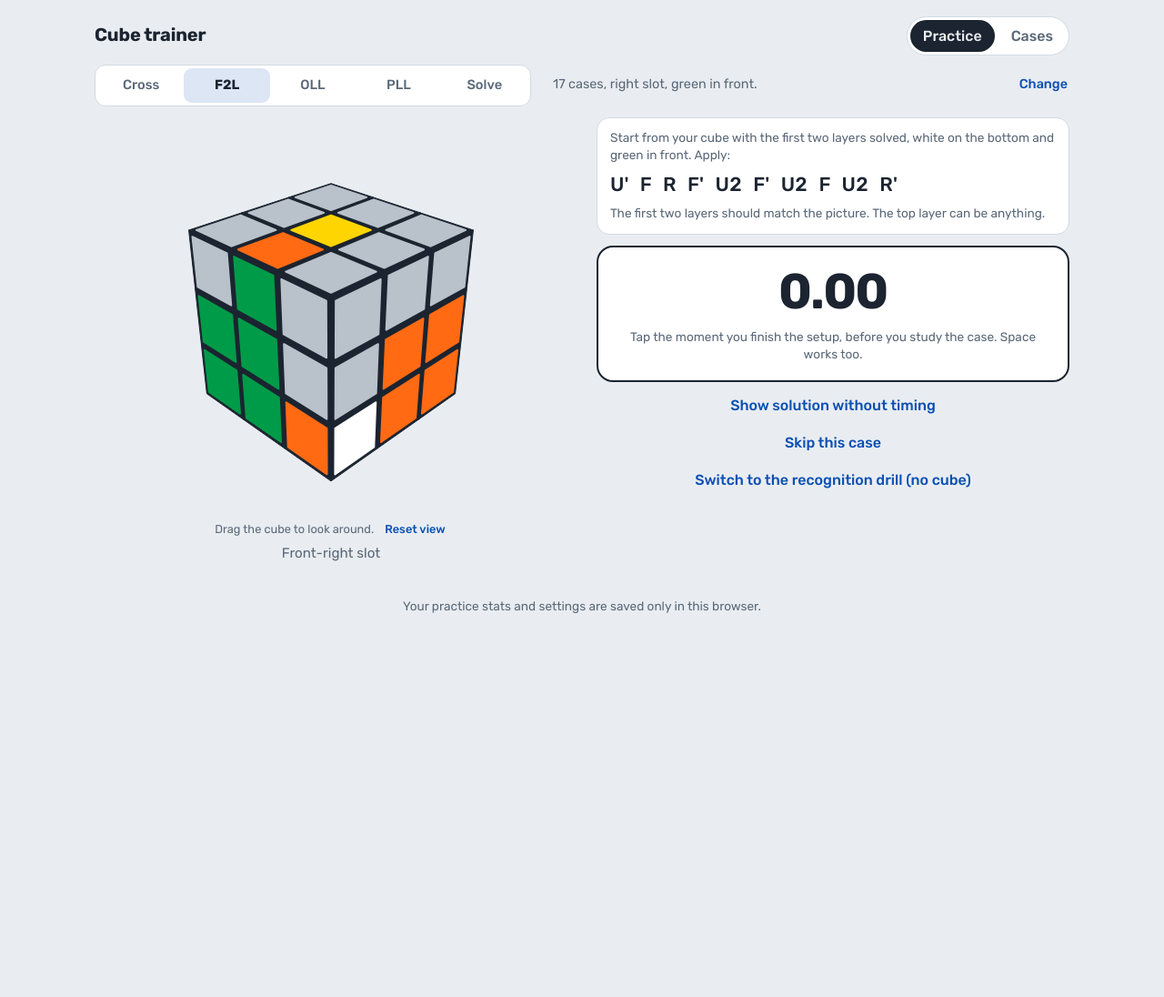
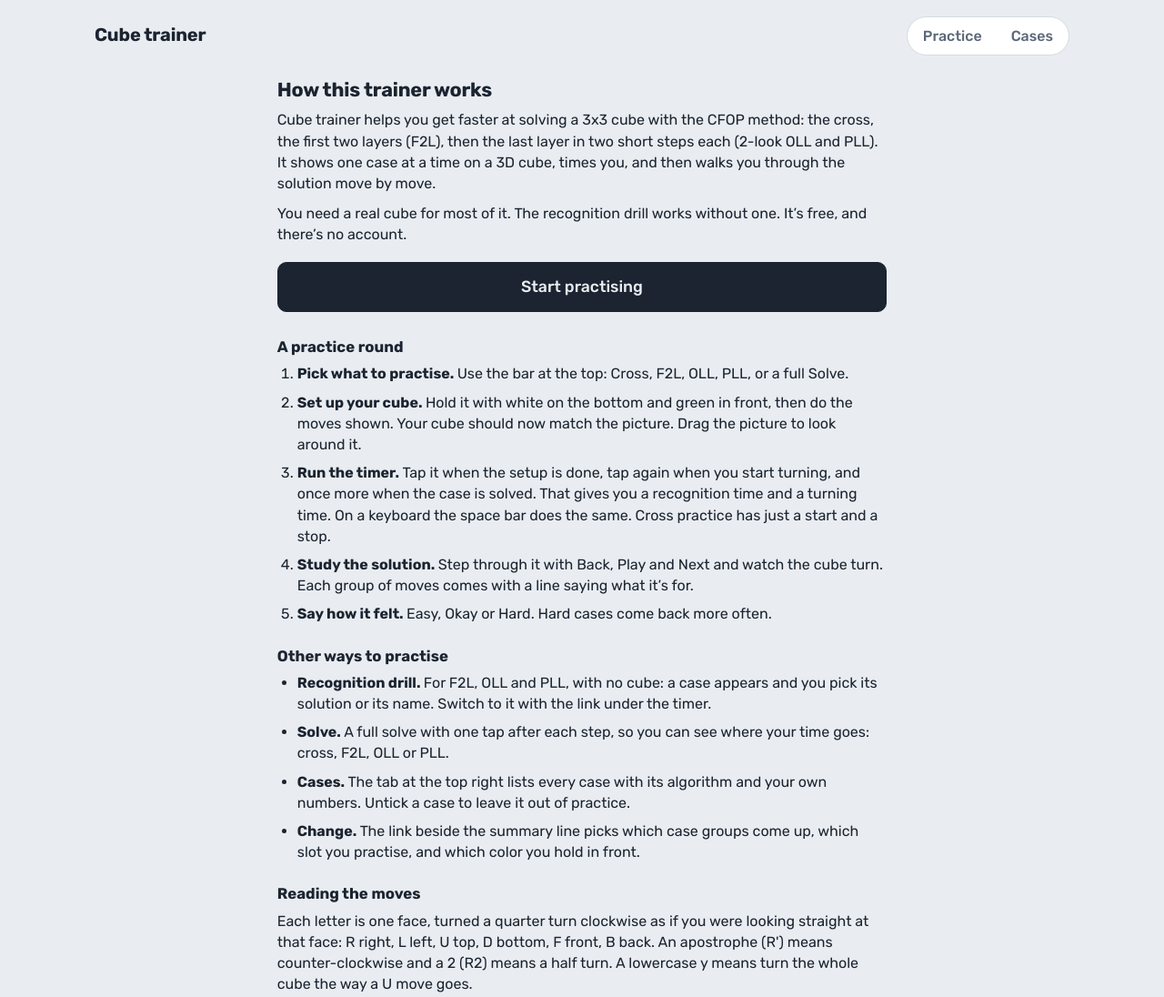
Before and after one commit to brunskito/cube-trainer, a website: page site/index.html in a window 1280 px wide. Shown: the top 1096 px of the page at 91% size. Before the commit the page ends 800 px from the top, so only its background shows below. Drawn offline with Linux system fonts and the light colour scheme.

Commit message:
Add a first-visit guide and anonymous skill and volume ranges
- A "How this trainer works" page: shown first to a new visitor,
  reachable afterwards from a footer link.
- Visit counting now also reports a rough range for full-solve time
  and milestones for how much was practised, once per visit. The
  footer says so. Actual times and stats still never leave the browser.

Co-Authored-By: Claude Fable 5.2 <noreply@anthropic.com>
Claude-Session: https://claude.ai/code/session_01DrvqE4Z2tMSkii9JBQutgf

```diff
--- a/site/index.html
+++ b/site/index.html
@@ -206,6 +206,14 @@ h1{white-space:nowrap}
   main:has(.timer.solve){padding-bottom:calc(170px + env(safe-area-inset-bottom,0px))}
 }
 .foot{margin:28px auto 0;text-align:center;max-width:60ch}
+.foot+.foot{margin-top:8px}
+.guide{max-width:66ch;margin:0 auto;padding-top:4px}
+.guide h2{font-size:1.05rem;margin:22px 0 6px}
+.guide h2.gtitle{font-size:1.35rem;margin-top:8px;letter-spacing:-.01em}
+.guide p{margin:0 0 10px}
+.guide ol,.guide ul{margin:0 0 10px;padding-left:22px}
+.guide li{margin-bottom:8px}
+.guide .btn.big{margin:8px 0 4px;touch-action:auto}
 /* ---------- larger screens ---------- */
 .topbar,.cols,.colA,.colB,.solo{display:contents}
 .lead,#cases>.small{max-width:70ch}
@@ -259,6 +267,8 @@ h1{white-space:nowrap}
 </header>
 <section id="practice"></section>
 <section id="cases" hidden></section>
+<section id="guide" hidden></section>
+<p class="small foot"><a class="link" href="#guide">How to use this trainer</a></p>
 <p class="small foot" id="privacy"></p>
 </main>
 <script>
@@ -551,6 +561,18 @@ if (counting) setInterval(() => {
   activeMs += STAY_TICK;
   for (const m of STAY_MARKS) if (activeMs >= m * 60000) trackOnce('stayed-' + m + '-min');
 }, STAY_TICK);
+// How much gets practised in a visit (cases, drill answers and full solves together), as milestones.
+const CASE_MARKS = [10, 25, 50, 100];
+let visitCases = 0;
+function countPractice() { visitCases++; for (const m of CASE_MARKS) if (visitCases >= m) trackOnce('did-' + m + '-cases'); }
+// A rough range for full-solve time, once per visit: the average of 5 when there is one, otherwise the solve just done.
+// Only the range is sent, never the time itself.
+let rangeSent = false;
+function reportSolveRange(ms) {
+  if (rangeSent) return; rangeSent = true;
+  const s = ms / 1000;
+  trackOnce('solve-' + (s < 30 ? 'under-30s' : s < 60 ? '30-60s' : s < 120 ? '1-2min' : 'over-2min'));
+}
 const S = () => store.settings;
 const mode = () => S().mode;
 
@@ -776,7 +798,8 @@ function record(v) {
   st.u = Date.now(); if (v !== null) { st.r.push(v); st.r = st.r.slice(-5); }
   st.n++; if (current.timed) { st.t.push(Math.round(elapsed)); st.t = st.t.slice(-20); if (current.rec != null) { st.rc = (st.rc || []).concat(Math.round(current.rec)).slice(-20); } }
   session.n++; if (current.timed) session.times.push(elapsed);
-  trackOnce('practised-' + current.mode);
+  trackOnce('practised-' + current.mode); countPractice();
+  if (!S().seenGuide) S().seenGuide = true;
   save();
 }
 function rate(v) { record(v); newCase(); }
@@ -1122,7 +1145,7 @@ function drillAnswer(id) {
   const key = 'rg:' + q.key, st = store.stats[key] || (store.stats[key] = { n: 0, ok: 0, t: [], m: [] });
   st.n++; if (right) { st.ok++; st.t = st.t.concat(Math.round(ms)).slice(-20); } st.m = st.m.concat(right ? 0 : 1).slice(-5); st.u = Date.now(); save();
   drill.n++; if (right) { drill.ok++; drill.times.push(ms); }
-  trackOnce('drill-' + q.m);
+  trackOnce('drill-' + q.m); countPractice();
   drill.fb = { right, picked: id, ms };
   drawDrill();
   if (right && !reviewOn()) drill.adv = setTimeout(() => { if (drill.running && drill.q === q) drillNext(); }, 450);
@@ -1267,7 +1290,8 @@ function solveTap() {
       const splits = sp.marks.map((m, j) => Math.round(m - (j ? sp.marks[j - 1] : sp.start)));
       sp.result = { t: splits.reduce((a, b) => a + b, 0), s: splits, d: Date.now(), x: current.best };
       store.solves.push(sp.result); store.solves = store.solves.slice(-500); save();
-      session.n++; session.times.push(sp.result.t); trackOnce('full-solve');
+      session.n++; session.times.push(sp.result.t);
+      trackOnce('full-solve'); countPractice(); reportSolveRange(avgN(store.solves.map(x => x.t), 5) || sp.result.t);
       renderPractice(); return;
     }
   }
@@ -1373,10 +1397,44 @@ document.addEventListener('visibilitychange', keepAwake);
 document.addEventListener('pointerdown', () => { if (awakeOn() && !wakeLock) keepAwake(); });
 
 // ---------- tabs & keys ----------
+// ---------- guide: what the trainer is and how to use it (shown first on a first visit) ----------
+function renderGuide() {
+  const start = () => el('button', { class: 'btn big', onclick: () => { S().seenGuide = true; save(); show('practice'); window.scrollTo(0, 0); } }, S().seenGuide ? 'Back to practice' : 'Start practising');
+  const li = (b, t) => el('li', {}, el('strong', {}, b), t);
+  $('#guide').replaceChildren(el('div', { class: 'guide' },
+    el('h2', { class: 'gtitle' }, 'How this trainer works'),
+    el('p', {}, 'Cube trainer helps you get faster at solving a 3x3 cube with the CFOP method: the cross, the first two layers (F2L), then the last layer in two short steps each (2-look OLL and PLL). It shows one case at a time on a 3D cube, times you, and then walks you through the solution move by move.'),
+    el('p', {}, 'You need a real cube for most of it. The recognition drill works without one. It’s free, and there’s no account.'),
+    start(),
+    el('h2', {}, 'A practice round'),
+    el('ol', {},
+      li('Pick what to practise. ', 'Use the bar at the top: Cross, F2L, OLL, PLL, or a full Solve.'),
+      li('Set up your cube. ', 'Hold it with white on the bottom and green in front, then do the moves shown. Your cube should now match the picture. Drag the picture to look around it.'),
+      li('Run the timer. ', 'Tap it when the setup is done, tap again when you start turning, and once more when the case is solved. That gives you a recognition time and a turning time. On a keyboard the space bar does the same. Cross practice has just a start and a stop.'),
+      li('Study the solution. ', 'Step through it with Back, Play and Next and watch the cube turn. Each group of moves comes with a line saying what it’s for.'),
+      li('Say how it felt. ', 'Easy, Okay or Hard. Hard cases come back more often.')),
+    el('h2', {}, 'Other ways to practise'),
+    el('ul', {},
+      li('Recognition drill. ', 'For F2L, OLL and PLL, with no cube: a case appears and you pick its solution or its name. Switch to it with the link under the timer.'),
+      li('Solve. ', 'A full solve with one tap after each step, so you can see where your time goes: cross, F2L, OLL or PLL.'),
+      li('Cases. ', 'The tab at the top right lists every case with its algorithm and your own numbers. Untick a case to leave it out of practice.'),
+      li('Change. ', 'The link beside the summary line picks which case groups come up, which slot you practise, and which color you hold in front.')),
+    el('h2', {}, 'Reading the moves'),
+    el('p', {}, 'Each letter is one face, turned a quarter turn clockwise as if you were looking straight at that face: R right, L left, U top, D bottom, F front, B back. An apostrophe (R\') means counter-clockwise and a 2 (R2) means a half turn. A lowercase y means turn the whole cube the way a U move goes.'),
+    el('h2', {}, 'Keyboard'),
+    el('p', {}, 'Space runs the timer, 1 2 3 rate a case as easy, okay or hard, and the left and right arrows step through a solution.'),
+    el('h2', {}, 'Your progress'),
+    el('p', {}, 'Your times and stats are saved in this browser, on this device. They are not uploaded. Clearing this site’s data in your browser clears them.'),
+    start()));
+}
+const firstVisit = () => !S().seenGuide && !Object.keys(store.stats).length && !store.solves.length;
+const tabFromHash = () => ({ '#cases': 'cases', '#guide': 'guide' })[location.hash] || (firstVisit() ? 'guide' : 'practice');
 function show(tab) {
-  for (const t of ['practice', 'cases']) { $('#' + t).hidden = t !== tab; $('#tab-' + t).setAttribute('aria-selected', String(t === tab)); }
-  if (tab === 'cases') { drillInterrupt(); renderCases(); } else if (!current || current.mode !== mode()) newCase(); else renderPractice();
-  location.hash = tab === 'cases' ? 'cases' : '';
+  for (const t of ['practice', 'cases', 'guide']) { $('#' + t).hidden = t !== tab; const b = $('#tab-' + t); if (b) b.setAttribute('aria-selected', String(t === tab)); }
+  if (tab === 'guide') { drillInterrupt(); renderGuide(); window.scrollTo(0, 0); }
+  else if (tab === 'cases') { drillInterrupt(); renderCases(); } else if (!current || current.mode !== mode()) newCase(); else renderPractice();
+  if (tab !== 'guide' && !S().seenGuide) { S().seenGuide = true; save(); } // chose a tab by hand: don't send them back to the guide
+  location.hash = tab === 'practice' ? '' : tab;
 }
 const _origMode = MODES; // mode bar re-renders the active tab
 document.addEventListener('click', e => { const b = e.target.closest('.modes button'); if (b && !$('#cases').hidden) setTimeout(renderCases, 0); });
@@ -1389,12 +1447,12 @@ document.addEventListener('keydown', e => {
   }
   if (phase === 'done') { if (e.key === 'ArrowRight') { stopPlay(); setStep(step + 1); } else if (e.key === 'ArrowLeft') { stopPlay(); setStep(step - 1); } }
 });
-window.addEventListener('hashchange', () => show(location.hash === '#cases' ? 'cases' : 'practice'));
+window.addEventListener('hashchange', () => show(tabFromHash()));
 $('#tab-practice').addEventListener('click', () => show('practice'));
 $('#tab-cases').addEventListener('click', () => show('cases'));
-show(location.hash === '#cases' ? 'cases' : 'practice');
+show(tabFromHash());
 keepAwake();
-$('#privacy').textContent = 'Your practice stats and settings are saved only in this browser.' + (counting ? ' This site counts visits anonymously (which practice modes get used and roughly how long a visit lasts): no cookies, nothing personal, and none of your times or stats.' : '');
+$('#privacy').textContent = 'Your practice stats and settings are saved only in this browser.' + (counting ? ' This site counts visits anonymously: which practice modes get used, roughly how long a visit lasts and how much gets practised, and a rough range for full-solve time (such as “30 to 60 seconds”). No cookies, nothing personal, and never your actual times or stats.' : '');
 
 </script>
 </body>
```
Also changed, not shown: tests/trainer.spec.js (+45 -6 lines), README.md.
